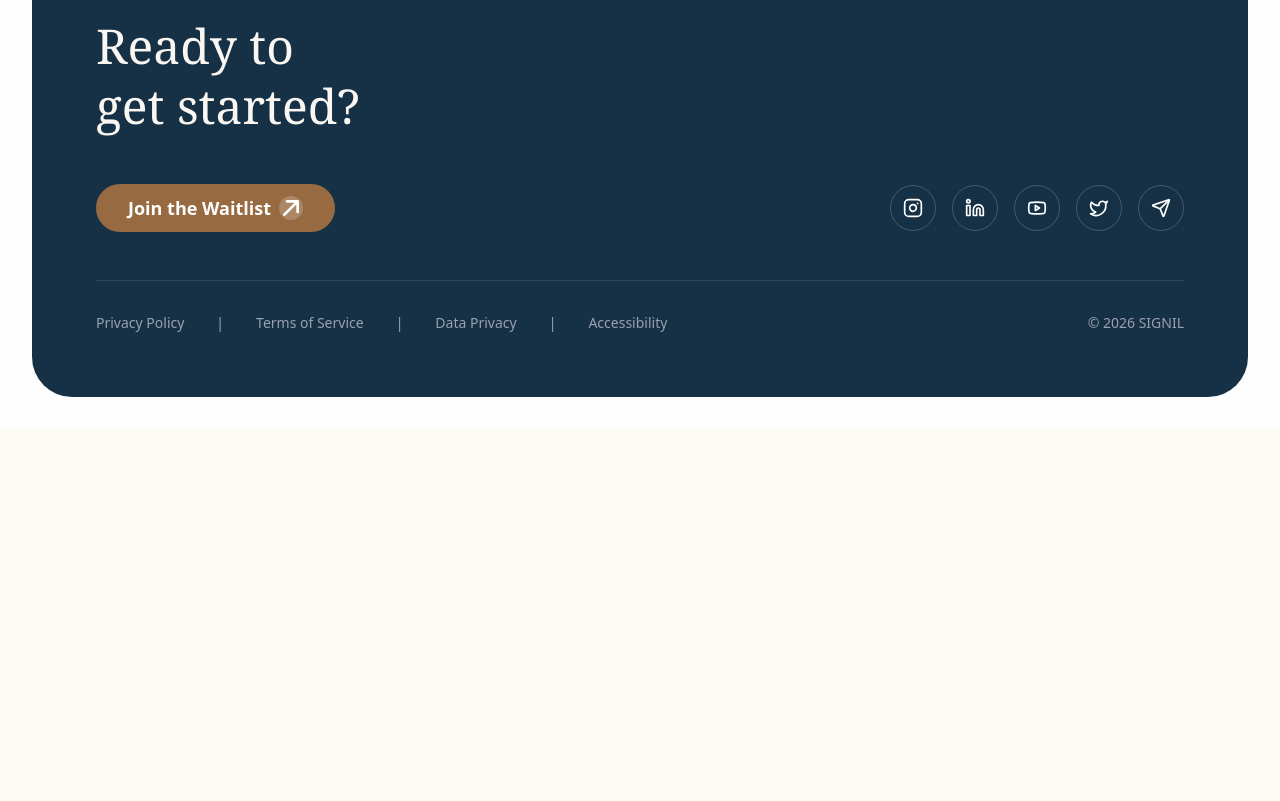
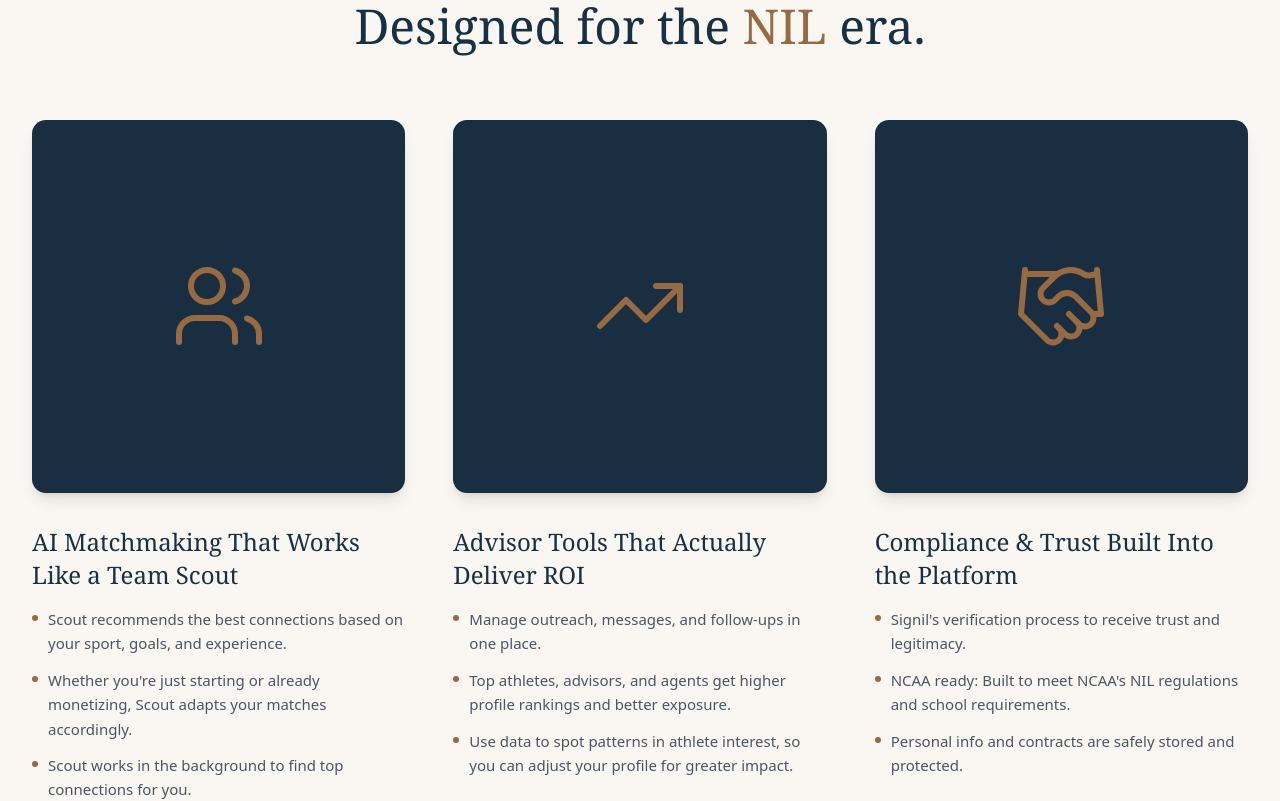
Before and after one commit to bilals2008/signil, a React (Vite) app in the folder client/: page / in a window 1280 px wide. Shown: the part 1480-2281 px from the top of the page. Before the commit the page ends 1909 px from the top, so only its background shows below. Built offline with nearby package versions, Linux system fonts and the light colour scheme.

Commit message:
implementethe "Built for Athletes" features section.

```diff
--- /dev/null
+++ b/client/src/components/sections/FeaturesSection.jsx
@@ -0,0 +1,81 @@
+// File: client/src/components/sections/FeaturesSection.jsx
+import React from 'react';
+import { Users, TrendingUp, Handshake } from 'lucide-react';
+
+const features = [
+    {
+        icon: Users,
+        title: "AI Matchmaking That Works Like a Team Scout",
+        points: [
+            "Scout recommends the best connections based on your sport, goals, and experience.",
+            "Whether you're just starting or already monetizing, Scout adapts your matches accordingly.",
+            "Scout works in the background to find top connections for you."
+        ]
+    },
+    {
+        icon: TrendingUp,
+        title: "Advisor Tools That Actually Deliver ROI",
+        points: [
+            "Manage outreach, messages, and follow-ups in one place.",
+            "Top athletes, advisors, and agents get higher profile rankings and better exposure.",
+            "Use data to spot patterns in athlete interest, so you can adjust your profile for greater impact."
+        ]
+    },
+    {
+        icon: Handshake,
+        title: "Compliance & Trust Built Into the Platform",
+        points: [
+            "Signil's verification process to receive trust and legitimacy.",
+            "NCAA ready: Built to meet NCAA's NIL regulations and school requirements.",
+            "Personal info and contracts are safely stored and protected."
+        ]
+    }
+];
+
+const FeaturesSection = () => {
+    return (
+        <section className="w-full bg-[#faf7f2] py-20 px-4 sm:px-6 lg:px-8 flex flex-col items-center">
+            <div className="max-w-7xl w-full flex flex-col gap-16">
+
+                {/* Heading */}
+                <h2 className="text-4xl md:text-5xl font-serif text-center font-medium leading-tight text-[#163146]">
+                    Built for <span className="text-[#986a41]">athletes</span>. Trusted by <span className="text-[#986a41]">advisors</span>.
+                    <br className="hidden md:block" />
+                    Designed for the <span className="text-[#986a41]">NIL</span> era.
+                </h2>
+
+                {/* Grid */}
+                <div className="grid grid-cols-1 md:grid-cols-3 gap-8 lg:gap-12">
+                    {features.map((feature, idx) => (
+                        <div key={idx} className="flex flex-col gap-8 items-center md:items-start text-center md:text-left">
+
+                            {/* Icon Card */}
+                            <div className="w-full aspect-square bg-[#1a2e41] rounded-xl flex items-center justify-center shadow-lg">
+                                <feature.icon className="w-24 h-24 text-[#986a41] stroke-[1.5]" />
+                            </div>
+
+                            {/* Text Content */}
+                            <div className="flex flex-col gap-4">
+                                <h3 className="text-2xl font-serif font-medium text-[#163146] leading-snug">
+                                    {feature.title}
+                                </h3>
+
+                                <ul className="flex flex-col gap-3">
+                                    {feature.points.map((point, i) => (
+                                        <li key={i} className="text-gray-600 text-[15px] leading-relaxed relative pl-4">
+                                            <span className="absolute left-0 top-2 w-1.5 h-1.5 bg-[#986a41] rounded-full" />
+                                            {point}
+                                        </li>
+                                    ))}
+                                </ul>
+                            </div>
+
+                        </div>
+                    ))}
+                </div>
+            </div>
+        </section>
+    );
+};
+
+export default FeaturesSection;
--- a/client/src/pages/Home/HomePage.jsx
+++ b/client/src/pages/Home/HomePage.jsx
@@ -5,6 +5,7 @@ import MagneticButton from '@/components/ui/MagneticButton'
 import Navbar from '@/components/layout/Navbar'
 import Footer from '@/components/layout/Footer'
 import ProblemSolution from '@/components/sections/ProblemSolution'
+import FeaturesSection from '@/components/sections/FeaturesSection'
 import { motion, AnimatePresence } from 'framer-motion'
 
 const words = ["In", "Athletes", "Agents", "Advisors", "Institutions"];
@@ -82,6 +83,8 @@ const HomePage = () => {
 
       <ProblemSolution />
 
+      <FeaturesSection />
+
       <Footer />
     </div>
   )
```
